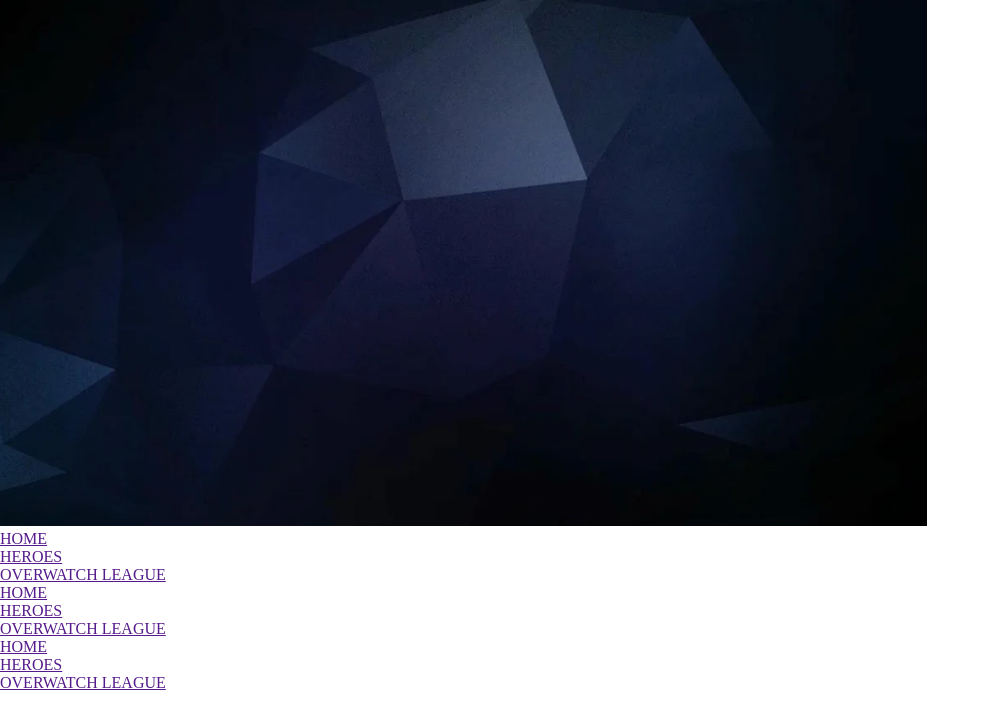
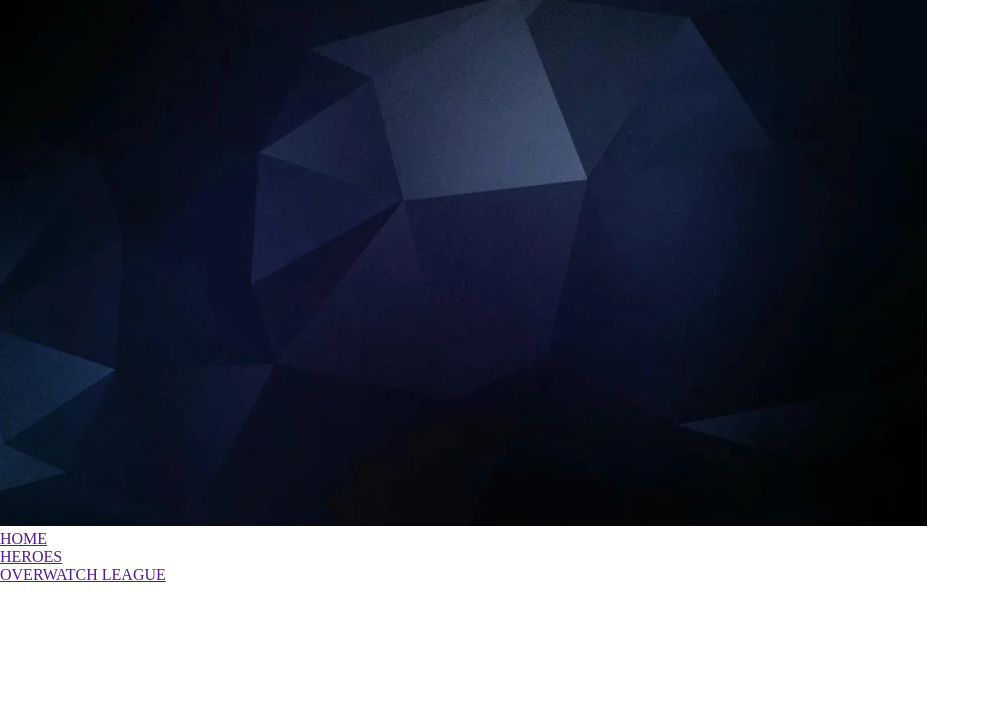
Before and after one commit to Kayennne/ASG1, a plain HTML site: page index.html in a window 1280 px wide. Shown: the whole page, without its empty margins (0-990 px from the left). Drawn offline with Linux system fonts and the light colour scheme.

Commit message:
test again :(

```diff
--- a/index.html
+++ b/index.html
@@ -23,33 +23,6 @@
                         <li><a href="">HEROES</a></li>
                         <li><a href="">OVERWATCH LEAGUE</a></li>
                     </ul>
-
-                </div>
-            </nav>
-        </section>
-
-        <section class="header">
-            <nav>
-                <div class="nav-links">
-                    <ul>
-                        <li><a href="">HOME</a></li>
-                        <li><a href="">HEROES</a></li>
-                        <li><a href="">OVERWATCH LEAGUE</a></li>
-                    </ul>
-
-                </div>
-            </nav>
-        </section>
-
-        <section class="header">
-            <nav>
-                <div class="nav-links">
-                    <ul>
-                        <li><a href="">HOME</a></li>
-                        <li><a href="">HEROES</a></li>
-                        <li><a href="">OVERWATCH LEAGUE</a></li>
-                    </ul>
-
                 </div>
             </nav>
         </section>
```
